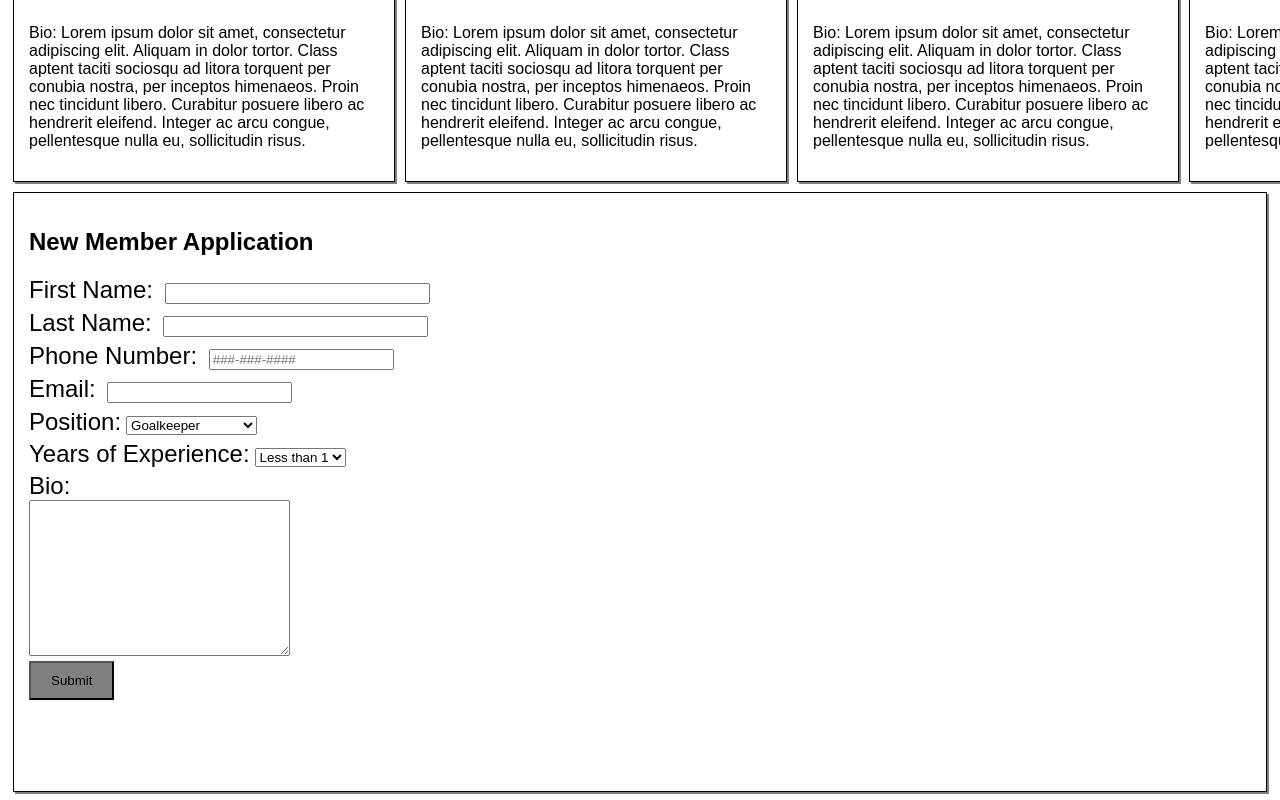
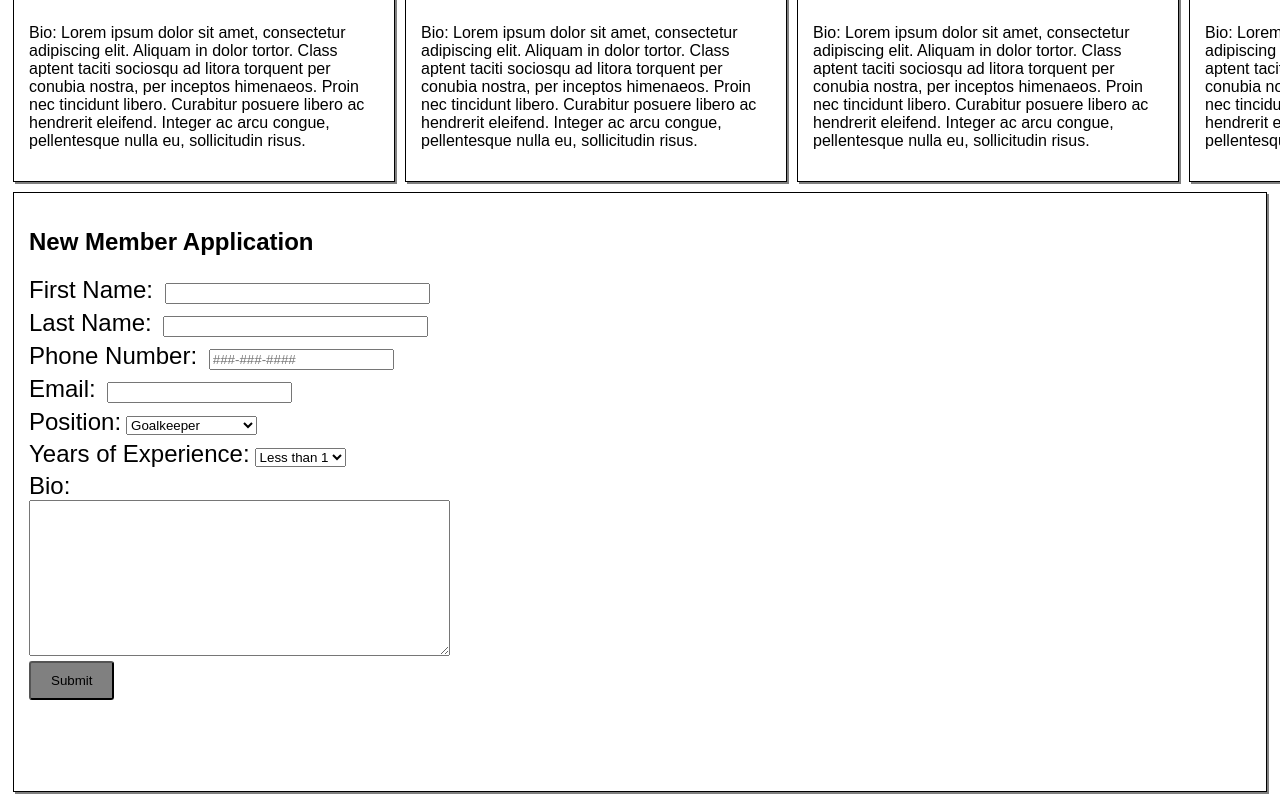
Before and after one commit to jessicavaughan820/TeamUp, a React app: page / in a window 1280 px wide. Shown: the part 1670-2470 px from the top of the page. Built offline with nearby package versions, Linux system fonts and the light colour scheme.

Commit message:
presented project

```diff
--- a/client/assets/styles.css
+++ b/client/assets/styles.css
@@ -11,6 +11,7 @@ h1 {
   width: 20%;
   margin: auto;
   line-height: 100px;
+  align-content: center;
 }
 
 img {
@@ -81,6 +82,7 @@ input[type="submit"] {
   padding: 10px 20px;
   background-color: grey;
   margin-left: 0px;
+  border-radius: 3px;
 }
 
 input[type="submit"]:hover {
--- a/client/components/EntryForm.jsx
+++ b/client/components/EntryForm.jsx
@@ -46,7 +46,7 @@ const EntryForm = (props) => (
       <option value="16">15+</option>
     </select>
     </label>
-    <label>Bio:<textarea name="introduction" rows="10" cols="30"></textarea></label>
+    <label>Bio:<textarea name="introduction" rows="10" cols="50"></textarea></label>
     <input type="submit" value="Submit"></input>
   </form>
   </div>
```
Also changed, not shown: 1 other file (tests, documents, lock files or other folders).
